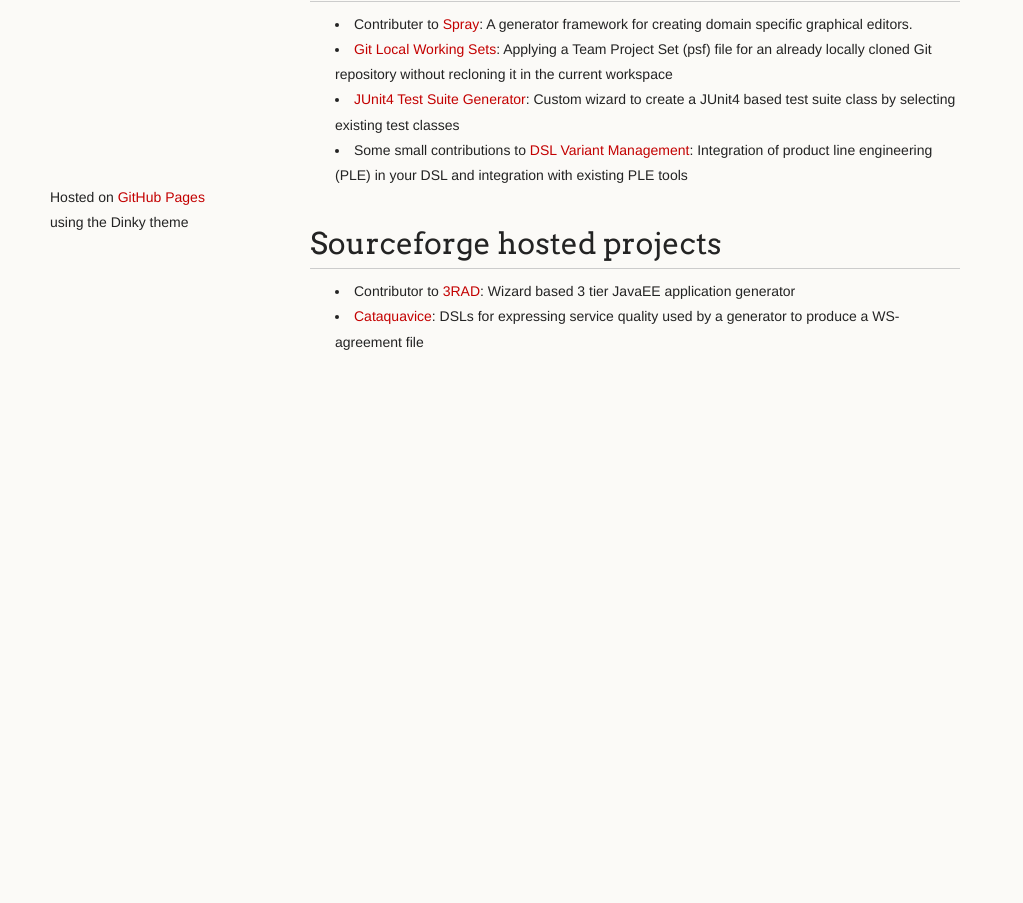
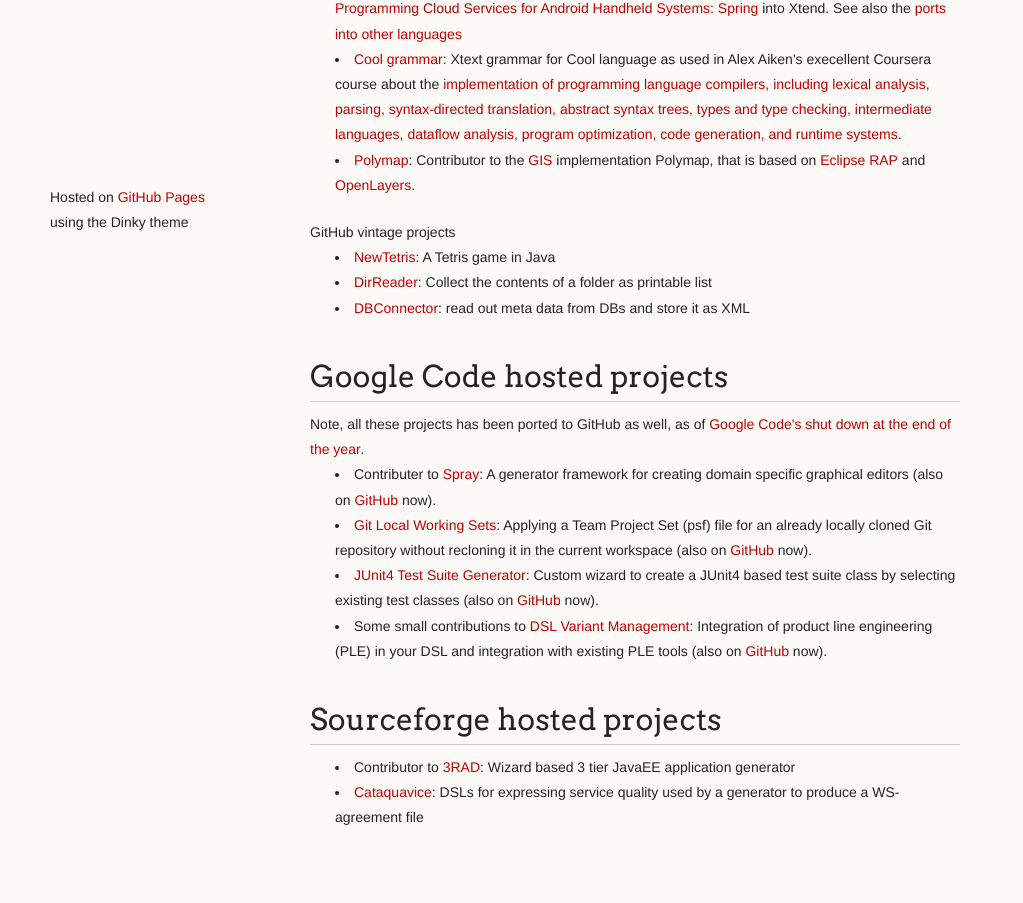
Before and after one commit to joergreichert/JoergReichert.github.io, a plain HTML site: page index.html in a window 1280 px wide. Shown: the part 533-1436 px from the top of the page, without its empty margins (0-1023 px from the left). Before the commit the page ends 960 px from the top, so only its background shows below. Drawn offline with Linux system fonts and the light colour scheme.

Commit message:
Updated overview page with new projects and links

```diff
--- a/index.html
+++ b/index.html
@@ -18,19 +18,17 @@
       <header>
         <h1 class="header">Joerg Reichert's Projects</h1>
         <p class="header">Xtext, Xtend, Graphiti, Scala &amp; Co.</p>
-
-
-
         <ul>
           <li><a class="buttons github" href="https://github.com/joergreichert">GitHub Profile</a></li>
         </ul>
-
       </header>
       <section>
         <h1>
 <a name="github-hosted-projects" class="anchor" href="#github-hosted-projects"><span class="octicon octicon-link"></span></a>GitHub hosted projects</h1>
-
+<a name="github-current-projects" class="anchor" href="#github-current-projects"><span class="octicon octicon-link"></span></a>GitHub current projects</h1>
 <ul>
+<li>
+<a href="http://joergreichert.github.io/ActiveAnnotationsExamples/">Active annotations examples/</a>: Some examples to demonstrate the power of Xtend's active annotations</li>
 <li>
 <a href="http://joergreichert.github.io/RepositoryTargetGenerator">Repository Target Generator</a>: Editor and Generator for .target and category.xml</li>
 <li>
@@ -42,21 +40,33 @@
 <li>
 <a href="http://joergreichert.github.io/Permet">Permet</a>: Some exercies with Graphiti (and Xtext)</li>
 <li>
+<a href="https://github.com/joergreichert/oomph-catalogue">Oomph catalogue</a>: This turned more into a documentation project for <a href="https://wiki.eclipse.org/Eclipse_Installer">Oomph</a> but also hosts the custom product and project catalogue for my GitHub projects</li>
+<li>
+<a href="https://github.com/joergreichert/oomph-catalogue">Xtend Mobile Cloud</a>: Ports of the <a href="https://github.com/juleswhite/mobilecloud-14">examples</a> from the 2014's take of Coursera's execellent <a href="https://www.coursera.org/course/mobilecloudprogram">Programming Cloud Services for Android Handheld Systems: Spring</a> into Xtend. See also the <a href="https://github.com/mobilecloud-14-examples/In-Language-X">ports into other languages</a></li>
+<li>
+<a href="https://github.com/joergreichert/Cool">Cool grammar</a>: Xtext grammar for Cool language as used in Alex Aiken's execellent Coursera course about the <a href="https://www.coursera.org/course/compilers">implementation of programming language compilers, including lexical analysis, parsing, syntax-directed translation, abstract syntax trees, types and type checking, intermediate languages, dataflow analysis, program optimization, code generation, and runtime systems</a>.</li>
+<li>
+<a href="https://github.com/polymap4">Polymap</a>: Contributor to the <a href="https://en.wikipedia.org/wiki/Geographic_information_system">GIS</a> implementation Polymap, that is based on <a href="http://www.eclipse.org/rap/">Eclipse RAP</a> and <a href="http://openlayers.org/">OpenLayers</a>.</li>
+</ul>
+<a name="github-vintage-projects" class="anchor" href="#github-vintage-projects"><span class="octicon octicon-link"></span></a>GitHub vintage projects</h1>
+<ul>
+<li>
 <a href="http://joergreichert.github.io/NewTetris">NewTetris</a>: A Tetris game in Java</li>
 <li>
 <a href="http://joergreichert.github.io/DirReader">DirReader</a>: Collect the contents of a folder as printable list</li>
 <li>
 <a href="http://joergreichert.github.io/DBConnector">DBConnector</a>: read out meta data from DBs and store it as XML</li>
-</ul><h1>
+</ul>
+<h1>
 <a name="google-code-hosted-projects" class="anchor" href="#google-code-hosted-projects"><span class="octicon octicon-link"></span></a>Google Code hosted projects</h1>
-
+Note, all these projects has been ported to GitHub as well, as of <a href="https://code.google.com/p/support/wiki/ReadOnlyTransition">Google Code's shut down at the end of the year</a>.
 <ul>
-<li>Contributer to <a href="http://code.google.com/a/eclipselabs.org/p/spray/">Spray</a>: A generator framework for creating domain specific graphical editors.</li>
+<li>Contributer to <a href="http://code.google.com/a/eclipselabs.org/p/spray/">Spray</a>: A generator framework for creating domain specific graphical editors (also on <a href="https://github.com/joergreichert/spray">GitHub</a> now).</li>
 <li>
-<a href="http://code.google.com/p/eclipsetestingtools/wiki/GitLocalWorkingSets">Git Local Working Sets</a>: Applying a Team Project Set (psf) file for an already locally cloned Git repository without recloning it in the current workspace</li>
+<a href="http://code.google.com/p/eclipsetestingtools/wiki/GitLocalWorkingSets">Git Local Working Sets</a>: Applying a Team Project Set (psf) file for an already locally cloned Git repository without recloning it in the current workspace (also on <a href="https://github.com/joergreichert/eclipsetestingtools">GitHub</a> now).</li>
 <li>
-<a href="http://code.google.com/p/eclipsetestingtools/wiki/JUnit4TestSuiteGenerator">JUnit4 Test Suite Generator</a>: Custom wizard to create a JUnit4 based test suite class by selecting existing test classes </li>
-<li>Some small contributions to <a href="http://code.google.com/p/dslvariantmanagement/">DSL Variant Management</a>: Integration of product line engineering (PLE) in your DSL and integration with existing PLE tools</li>
+<a href="http://code.google.com/p/eclipsetestingtools/wiki/JUnit4TestSuiteGenerator">JUnit4 Test Suite Generator</a>: Custom wizard to create a JUnit4 based test suite class by selecting existing test classes (also on <a href="https://github.com/joergreichert/eclipsetestingtools">GitHub</a> now).</li>
+<li>Some small contributions to <a href="http://code.google.com/p/dslvariantmanagement/">DSL Variant Management</a>: Integration of product line engineering (PLE) in your DSL and integration with existing PLE tools (also on <a href="https://github.com/joergreichert/dslvariantmanagement">GitHub</a> now).</li>
 </ul><h1>
 <a name="sourceforge-hosted-projects" class="anchor" href="#sourceforge-hosted-projects"><span class="octicon octicon-link"></span></a>Sourceforge hosted projects</h1>
 
```
